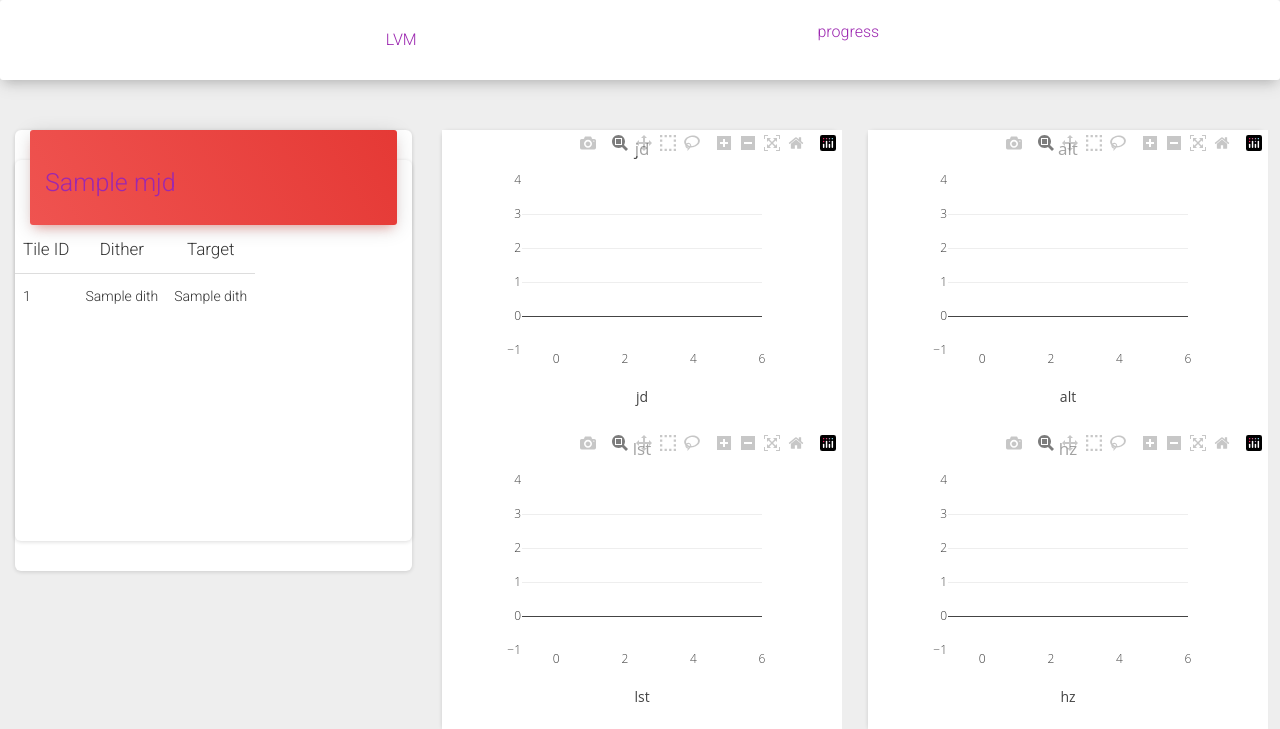
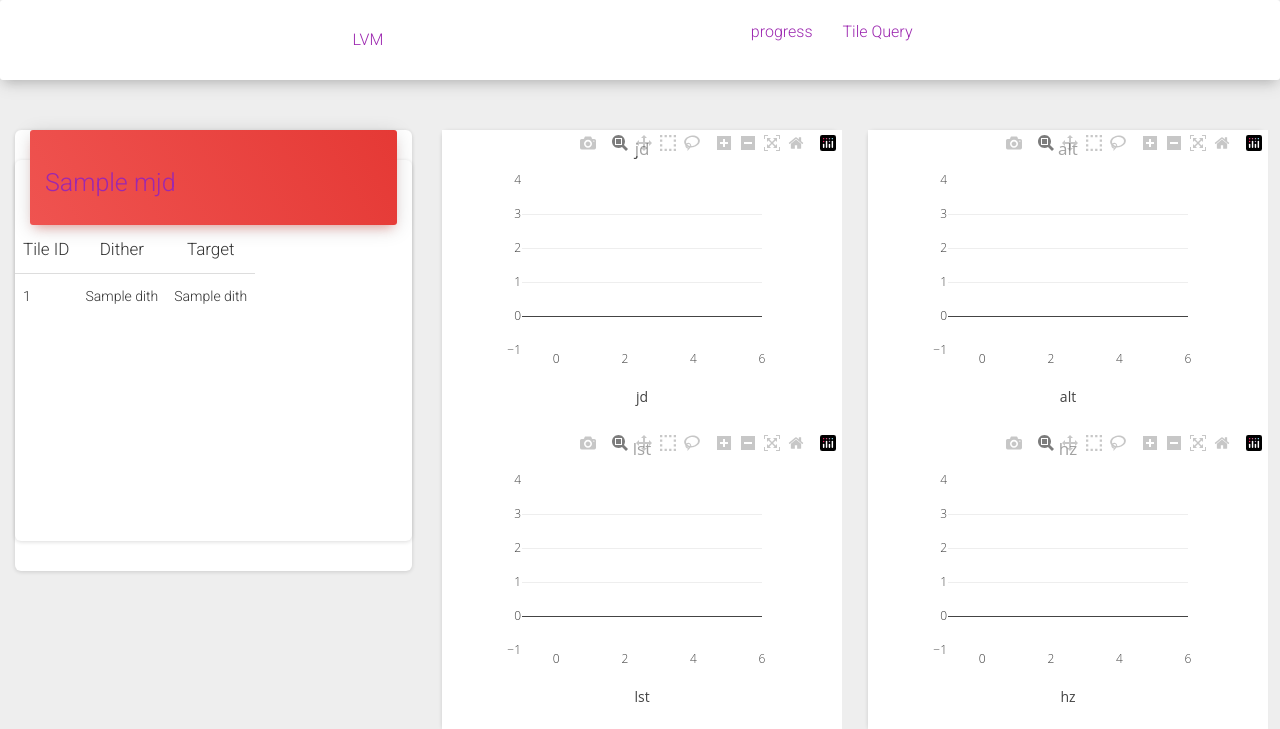
Before and after one commit to sdss/viki, a Python web app: template python/viki/templates/index.html in a window 1280 px wide. Shown: the top 729 px of the page. Run offline with Jinja, Linux system fonts and the light colour scheme; the template is opened without the code that fills it: most values are stand-ins (such as "Sample title", 1, 10 or a date in 2020); some libraries are stand-ins or nearby versions.

Commit message:
fix header a bit

```diff
--- a/python/viki/templates/header.html
+++ b/python/viki/templates/header.html
@@ -10,21 +10,11 @@
           <p>progress</p>
         </a>
       </li>
-      <!-- <li class="nav-item" {% if active_page == "summary" %} style="background-color: rgba(224, 45, 45, .6);" {% endif %}>
-        <a class="nav-link" href="/summary.html">
-          <p>summary</p>
+      <li class="nav-item" {% if active_page == "tileQuery" %} style="background-color: rgba(224, 45, 45, .6);" {% endif %}>
+        <a class="nav-link" href="/tileQuery.html">
+          <p>Tile Query</p>
         </a>
       </li>
-      <li class="nav-item" {% if active_page == "cumulative" %} style="background-color: rgba(224, 45, 45, .6);" {% endif %}>
-        <a class="nav-link" href="/cumulative.html">
-          <p>cumulative</p>
-        </a>
-      </li>
-      <li class="nav-item" {% if active_page == "programs" %} style="background-color: rgba(224, 45, 45, .6);" {% endif %}>
-        <a class="nav-link" href="/programs.html">
-          <p>programs</p>
-        </a>
-      </li> -->
     </ul>
   </div>
 
```
